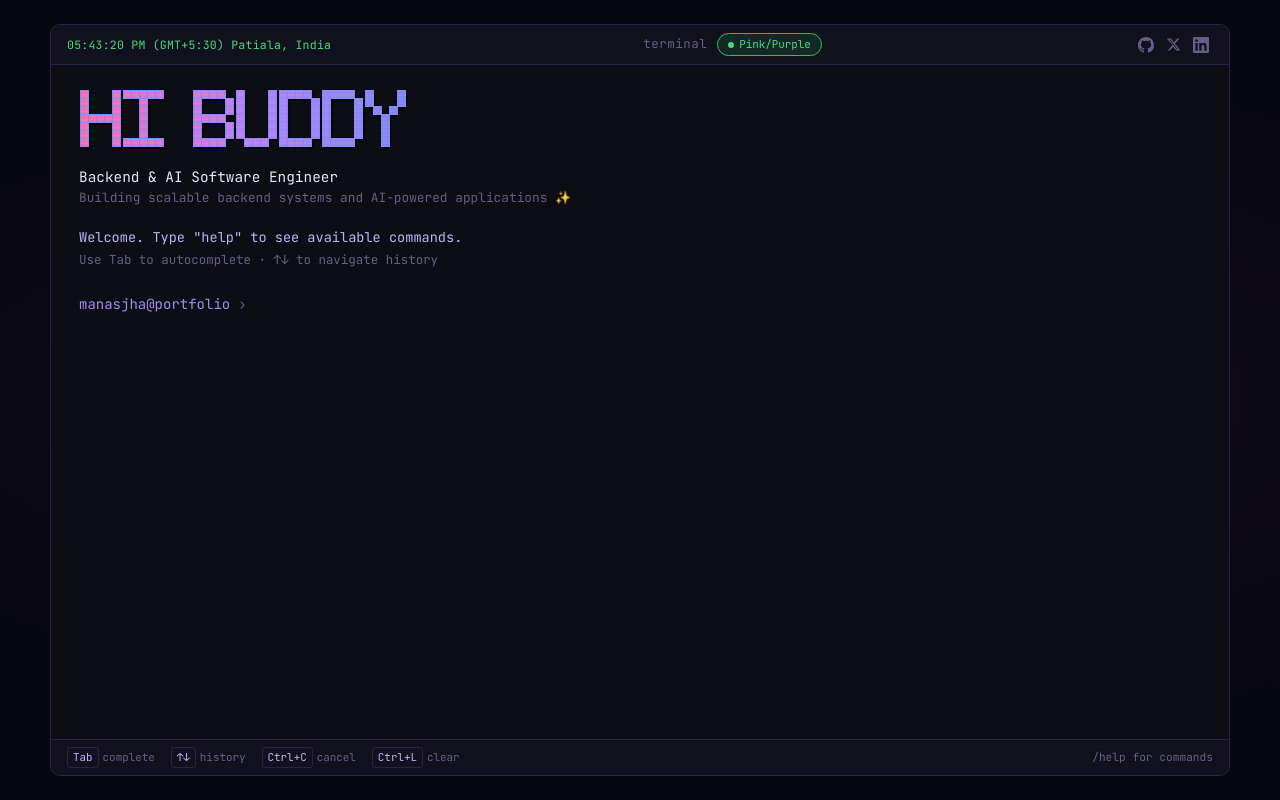
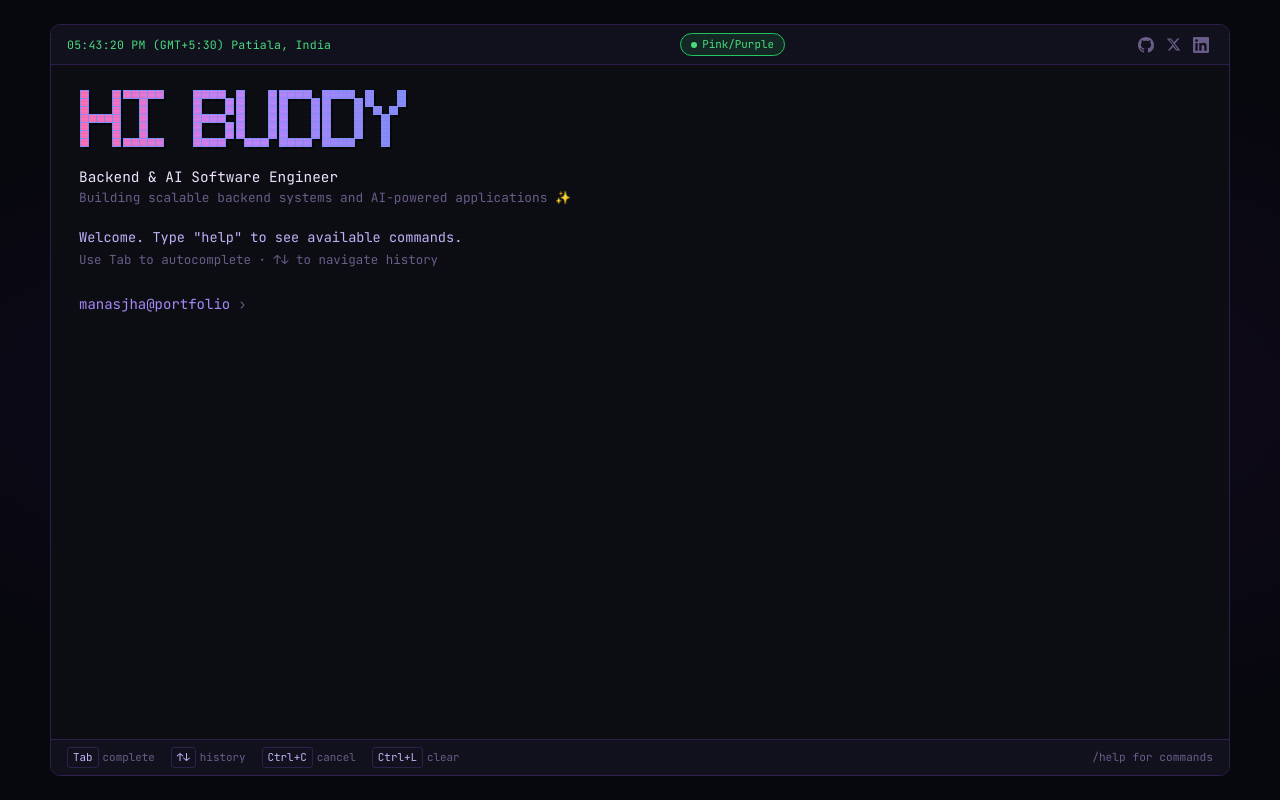
Before and after one commit to HUMANCODERMJ/Hello-Buddy, a Next.js app: page / in a window 1280 px wide. Built offline with nearby package versions, Linux system fonts and the light colour scheme.

Commit message:
removed terminal title

```diff
--- a/src/components/Terminal.tsx
+++ b/src/components/Terminal.tsx
@@ -157,15 +157,6 @@ export default function Terminal({ posts }: TerminalProps) {
           </span>
 
           <div style={{ display: "flex", alignItems: "center", gap: "10px" }}>
-            <span
-              style={{
-                color: theme.colors.textMuted,
-                fontSize: "0.78rem",
-                letterSpacing: "0.04em",
-              }}
-            >
-              terminal
-            </span>
             <div ref={dropdownRef} style={{ position: "relative", display: "inline-block" }}>
               <div
                 onClick={(e) => {
```
